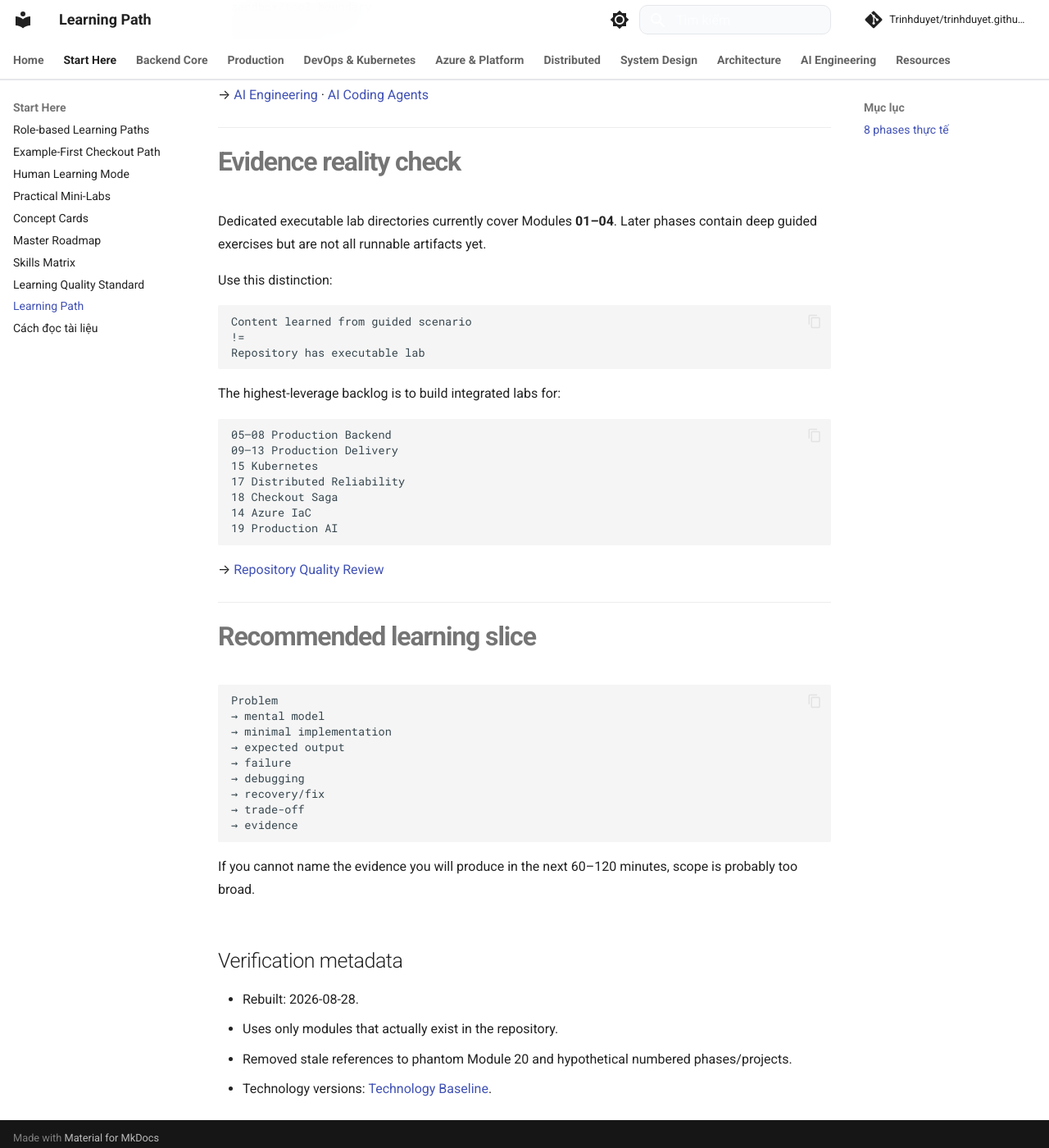
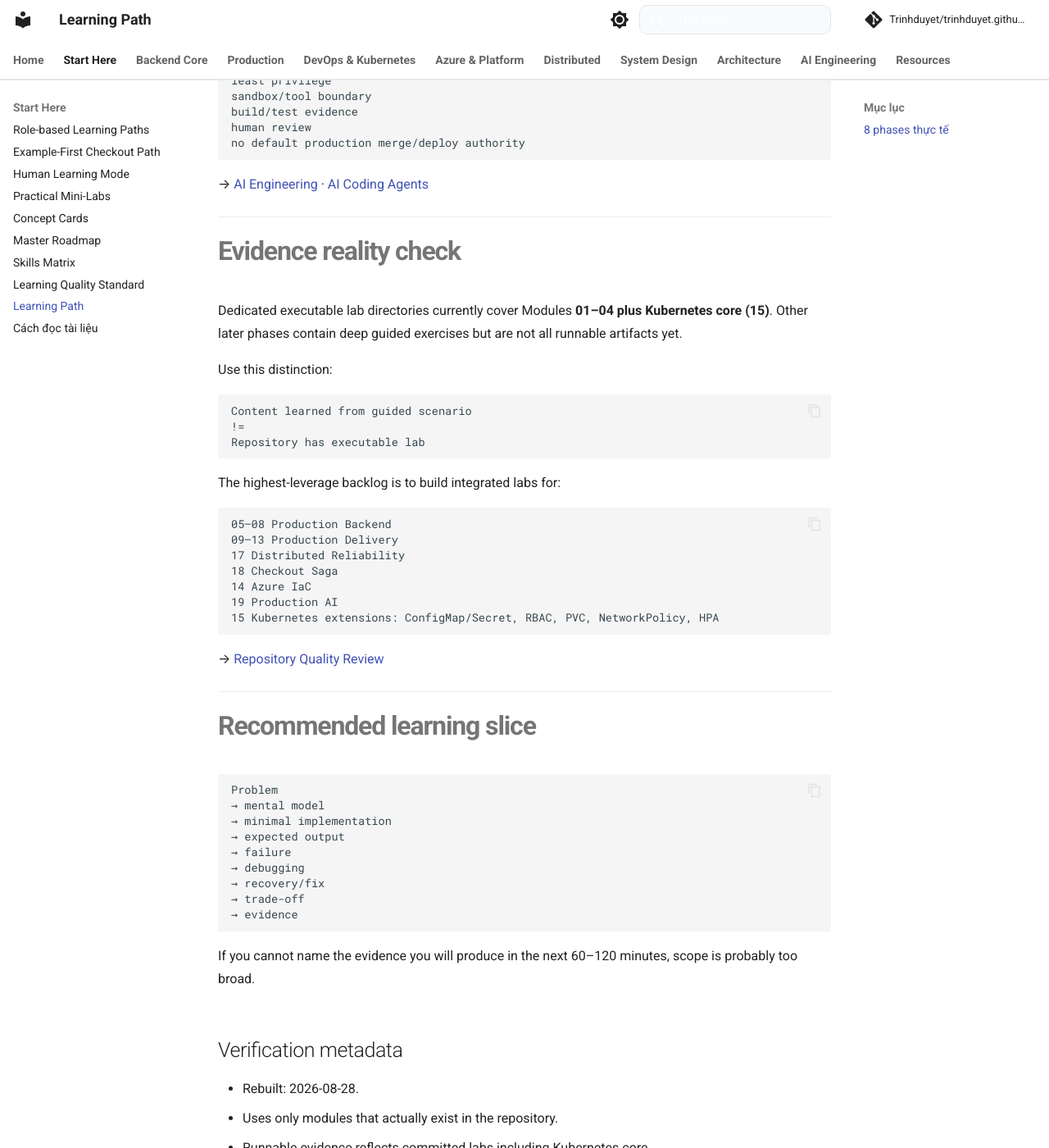
Before and after one commit to Trinhduyet/trinhduyet.github.io, an MkDocs documentation site: the page built from docs/00-roadmap/learning-path.md, in a window 1280 px wide and 1400 px high, scrolled down 5472 px. Shown: the whole window at 82% size. Built offline with MkDocs 1.6.1 and Material for MkDocs 9.7.7, drawn with Linux system fonts in a browser that asks for light colours; comment, search, counter and statistics services are not loaded; some of the changed text lies outside the part shown.

Commit message:
docs(roadmap): include Kubernetes core lab in phase evidence

````diff
--- a/docs/00-roadmap/learning-path.md
+++ b/docs/00-roadmap/learning-path.md
@@ -12,7 +12,7 @@
 | 2 — .NET Runtime | 03 | async/cancellation/resources/ThreadPool/GC behavior | runnable lab 03 |
 | 3 — Backend Core | 04–07 | request → contract → SQL → ASP.NET path có correctness evidence | runnable lab 04 + guided 05–07 |
 | 4 — Production Engineering | 08–12 | tests/security/performance/cache decision/container behavior | guided content; integrated lab backlog |
-| 5 — Delivery & Platform | 13–15 | artifact/IaC/cloud/Kubernetes deployment reasoning | guided deep content; lab backlog |
+| 5 — Delivery & Platform | 13–15 | artifact/IaC/cloud/Kubernetes deployment reasoning | guided deep content + runnable Kubernetes core lab |
 | 6 — Distributed & Services | 17–18 | timeout/duplicate/message/reconciliation + justified service boundary | guided deep content |
 | 7 — Design | 24–25 | requirements/capacity/failure → architecture decisions/evolution | design dossiers |
 | 8 — AI capability | 19 + 21 | production AI/tool/RAG/eval + governed coding-agent workflow | guided deep content; runnable AI lab backlog |
@@ -93,6 +93,10 @@
 Deployment → ReplicaSet → Pod → Container
 Client → DNS → Service → selector → Ready Pods
 ```
+
+Runnable core evidence:
+
+→ [`labs/15-kubernetes`](https://github.com/Trinhduyet/trinhduyet.github.io/tree/main/labs/15-kubernetes)
 
 Azure and Kubernetes are related but independent learning dimensions:
 
@@ -233,7 +237,7 @@
 
 # Evidence reality check
 
-Dedicated executable lab directories currently cover Modules **01–04**. Later phases contain deep guided exercises but are not all runnable artifacts yet.
+Dedicated executable lab directories currently cover Modules **01–04 plus Kubernetes core (15)**. Other later phases contain deep guided exercises but are not all runnable artifacts yet.
 
 Use this distinction:
 
@@ -248,11 +252,11 @@
 ```text
 05–08 Production Backend
 09–13 Production Delivery
-15 Kubernetes
 17 Distributed Reliability
 18 Checkout Saga
 14 Azure IaC
 19 Production AI
+15 Kubernetes extensions: ConfigMap/Secret, RBAC, PVC, NetworkPolicy, HPA
 ```
 
 → [Repository Quality Review](repository-quality-review-2026-08-28.md)
@@ -279,5 +283,6 @@
 
 - Rebuilt: 2026-08-28.
 - Uses only modules that actually exist in the repository.
+- Runnable evidence reflects committed labs including Kubernetes core.
 - Removed stale references to phantom Module 20 and hypothetical numbered phases/projects.
 - Technology versions: [Technology Baseline](technology-baseline.md).
````
